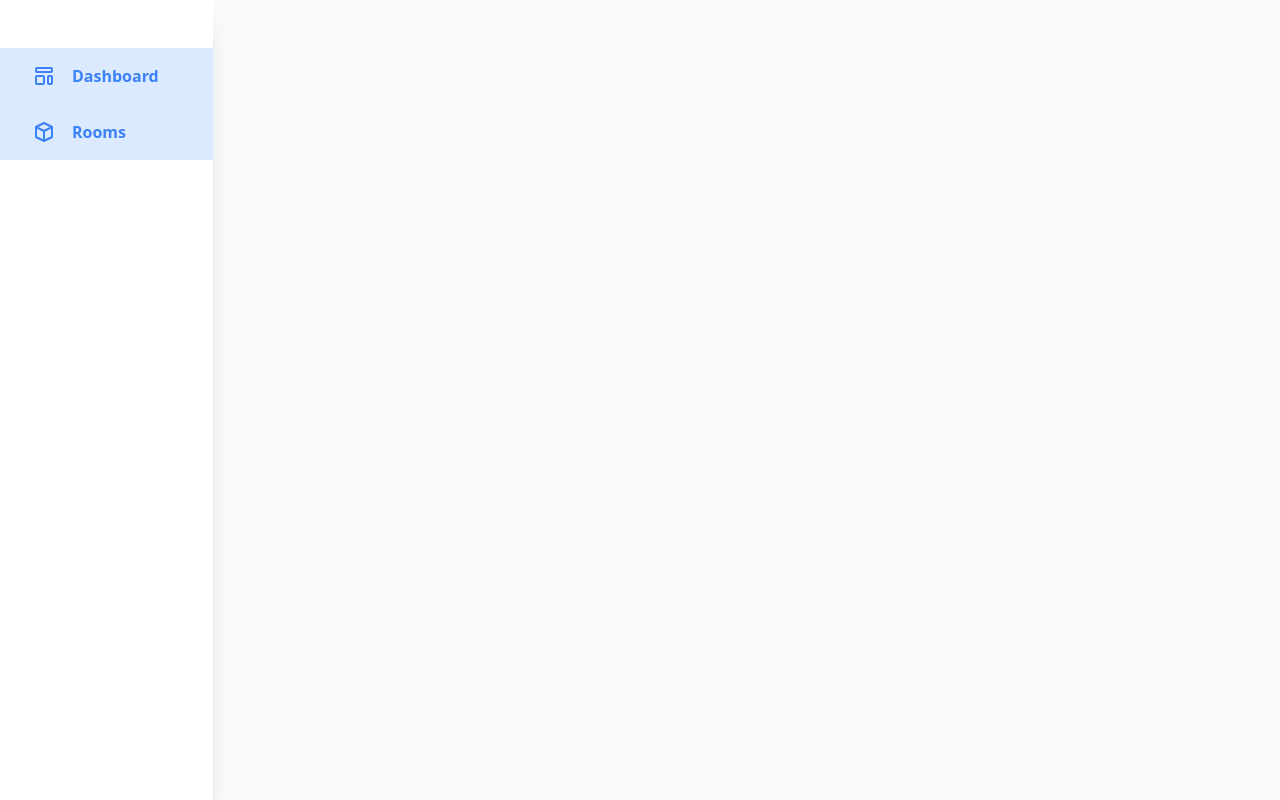
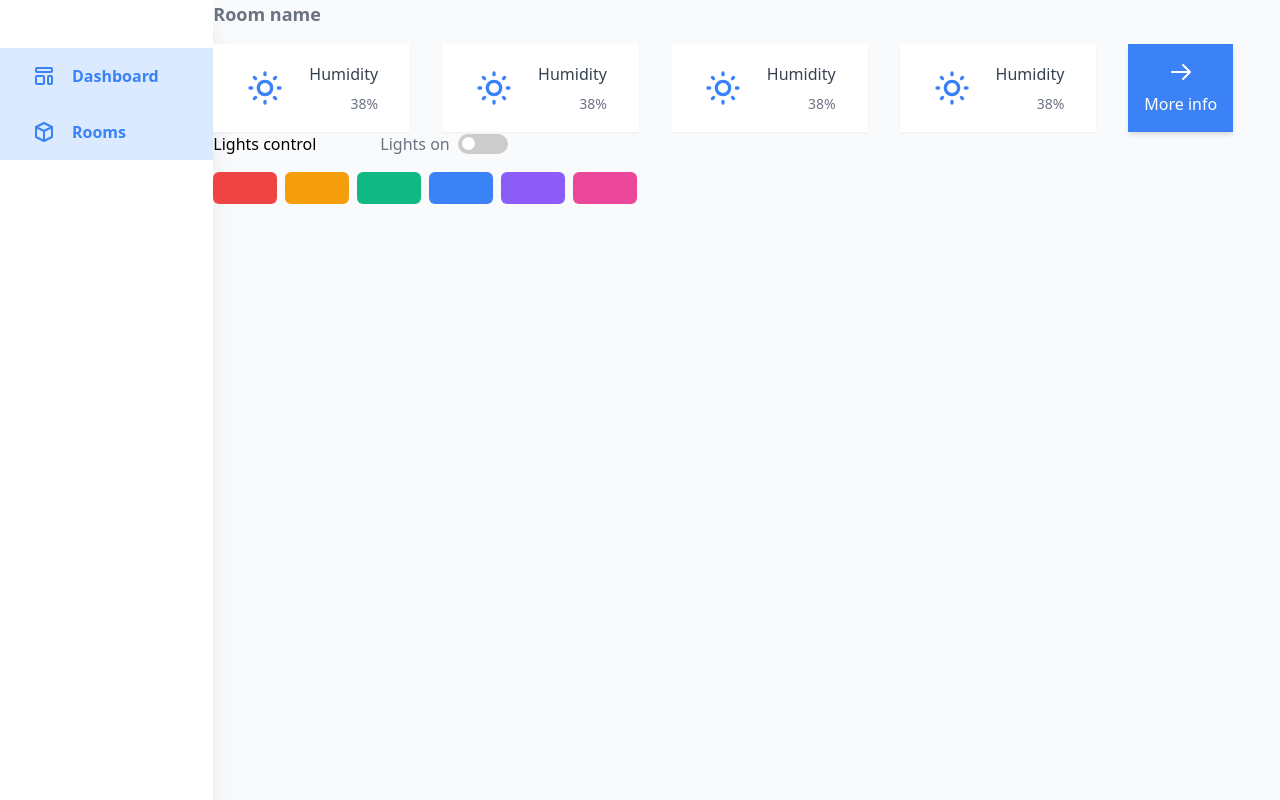
Before and after one commit to bartek9105/arduino-room-controller-client, a Vue app: page /room/1 in a window 1280 px wide. Before the commit this address had no page. Built offline with nearby package versions, Linux system fonts and the light colour scheme.

Commit message:
Create toggle switch and lights control with color switcher components

```diff
--- /dev/null
+++ b/src/components/ColorSwatch.vue
@@ -0,0 +1,31 @@
+<template>
+  <div class="flex">
+    <div v-for="(color, index) in colors" :key="index">
+      <div
+        :style="{ backgroundColor: color }"
+        class="mr-2 w-16 h-8 rounded-md cursor-pointer"
+      ></div>
+    </div>
+  </div>
+</template>
+
+<script lang="ts">
+import { defineComponent, ref } from 'vue'
+
+export default defineComponent({
+  name: 'ColorSwatch',
+  setup() {
+    const colors = ref<string[]>([
+      '#EF4444',
+      '#F59E0B',
+      '#10B981',
+      '#3B82F6',
+      '#8B5CF6',
+      '#EC4899'
+    ])
+    return { colors }
+  }
+})
+</script>
+
+<style></style>
--- /dev/null
+++ b/src/components/LightsControl.vue
@@ -0,0 +1,28 @@
+<template>
+  <div>
+    <div class="flex items-center mb-4">
+      <h2 class="mr-16">Lights control</h2>
+      <div class="flex items-center">
+        <span class="text-gray-500 mr-2">Lights on</span>
+        <ToggleSwitch />
+      </div>
+    </div>
+    <ColorSwatch />
+  </div>
+</template>
+
+<script lang="ts">
+import { defineComponent } from 'vue'
+import ToggleSwitch from '@/components/ToggleSwitch.vue'
+import ColorSwatch from '@/components/ColorSwatch.vue'
+
+export default defineComponent({
+  name: 'LightsControl',
+  components: {
+    ToggleSwitch,
+    ColorSwatch
+  }
+})
+</script>
+
+<style></style>
--- /dev/null
+++ b/src/components/ToggleSwitch.vue
@@ -0,0 +1,78 @@
+<template>
+  <label class="switch">
+    <input type="checkbox" />
+    <span class="slider round"></span>
+  </label>
+</template>
+
+<script lang="ts">
+import { defineComponent } from 'vue'
+
+export default defineComponent({
+  name: 'ToggleSwitch'
+})
+</script>
+
+<style scoped>
+.switch {
+  position: relative;
+  display: inline-block;
+  width: 50px;
+  height: 20px;
+}
+
+/* Hide default HTML checkbox */
+.switch input {
+  opacity: 0;
+  width: 0;
+  height: 0;
+}
+
+/* The slider */
+.slider {
+  position: absolute;
+  cursor: pointer;
+  top: 0;
+  left: 0;
+  right: 0;
+  bottom: 0;
+  background-color: #ccc;
+  -webkit-transition: 0.4s;
+  transition: 0.4s;
+}
+
+.slider:before {
+  position: absolute;
+  content: '';
+  height: 13px;
+  width: 13px;
+  left: 4px;
+  bottom: 4px;
+  background-color: white;
+  -webkit-transition: 0.4s;
+  transition: 0.4s;
+}
+
+input:checked + .slider {
+  background-color: #2196f3;
+}
+
+input:focus + .slider {
+  box-shadow: 0 0 1px #2196f3;
+}
+
+input:checked + .slider:before {
+  -webkit-transform: translateX(26px);
+  -ms-transform: translateX(26px);
+  transform: translateX(26px);
+}
+
+/* Rounded sliders */
+.slider.round {
+  border-radius: 34px;
+}
+
+.slider.round:before {
+  border-radius: 50%;
+}
+</style>
--- a/src/router/index.ts
+++ b/src/router/index.ts
@@ -1,11 +1,17 @@
 import { createRouter, createWebHistory, RouteRecordRaw } from 'vue-router'
 import Home from '../views/Home.vue'
+import Room from '../views/Room.vue'
 
 const routes: Array<RouteRecordRaw> = [
   {
     path: '/',
     name: 'Home',
     component: Home
+  },
+  {
+    path: '/room/1',
+    name: 'Room',
+    component: Room
   }
 ]
 
--- /dev/null
+++ b/src/views/Room.vue
@@ -0,0 +1,22 @@
+<template>
+  <div>
+    <RoomTilesInfo />
+    <LightsControl />
+  </div>
+</template>
+
+<script lang="ts">
+import { defineComponent } from 'vue'
+import RoomTilesInfo from '@/components/RoomTilesInfo.vue'
+import LightsControl from '@/components/LightsControl.vue'
+
+export default defineComponent({
+  name: 'Room',
+  components: {
+    RoomTilesInfo,
+    LightsControl
+  }
+})
+</script>
+
+<style></style>
```
